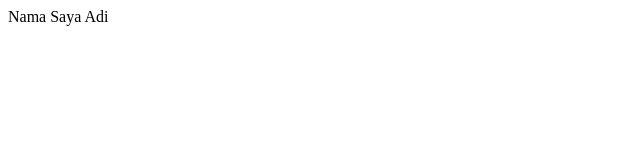
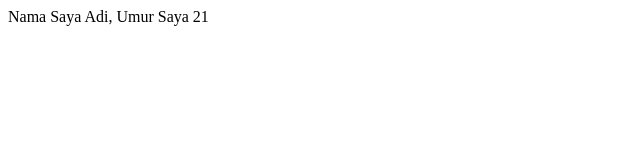
Before and after one commit to adimuzakir/new-project-python, a plain HTML site: page index.html in a window 1280 px wide. Shown: the whole page, without its empty margins (0-640 px from the left). Drawn offline with Linux system fonts and the light colour scheme.

Commit message:
add umur

```diff
--- a/index.html
+++ b/index.html
@@ -4,6 +4,6 @@
 	<title>Halo</title>
 </head>
 <body>
-	Nama Saya Adi
+	Nama Saya Adi, Umur Saya 21
 </body>
 </html>
```
